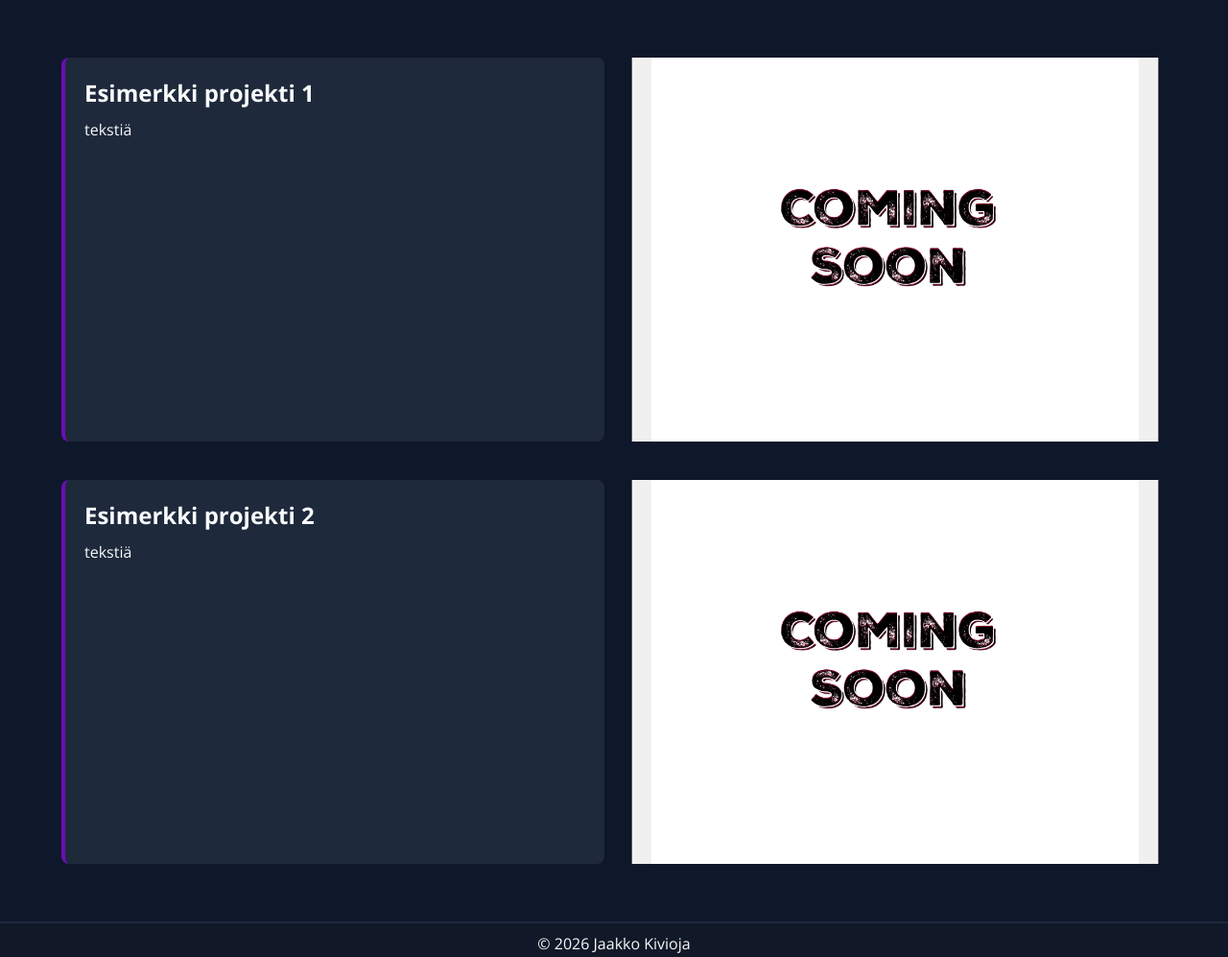
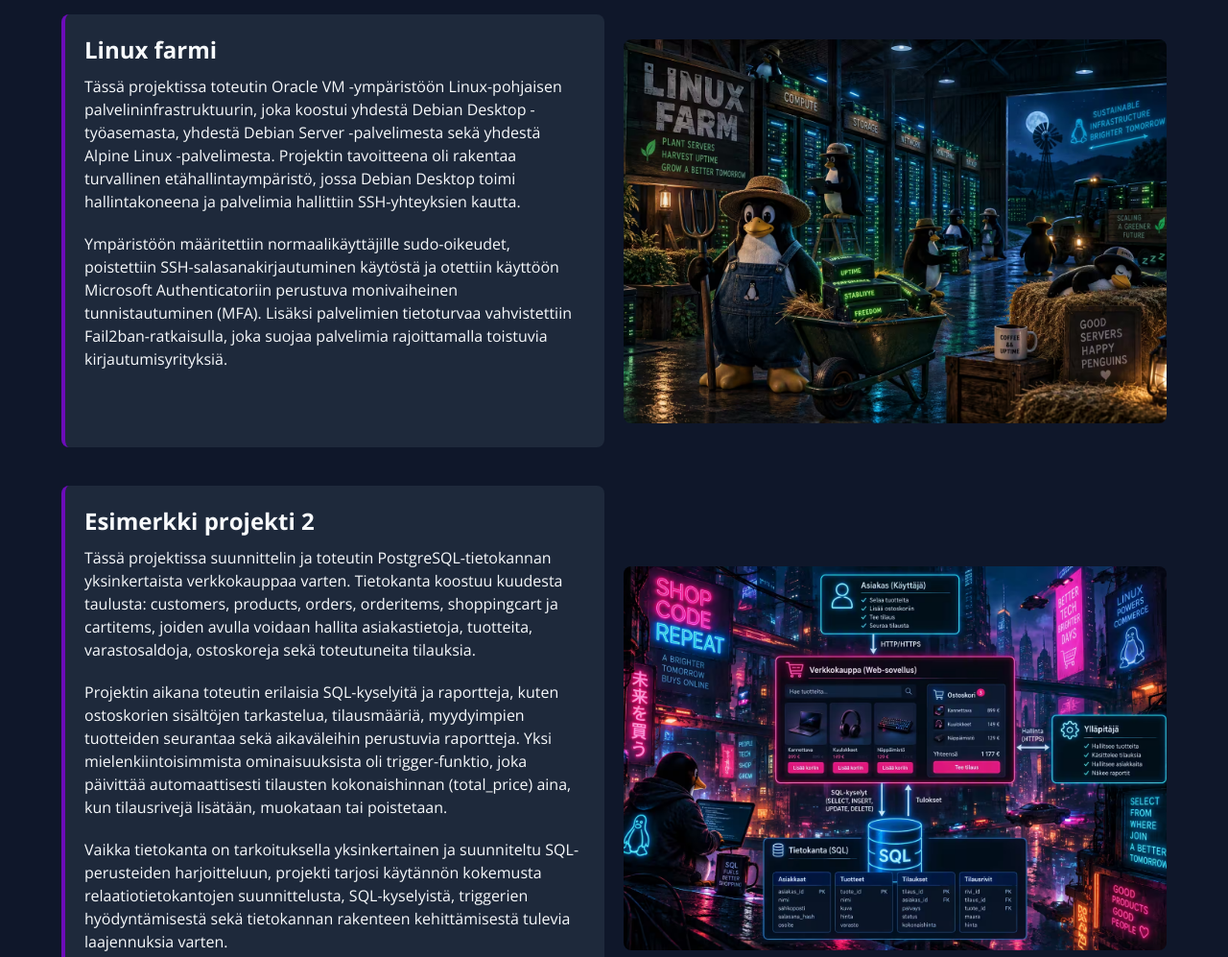
Before and after one commit to JJDyels/Nettisivut, a plain HTML site: page projekts.html in a window 1280 px wide. Shown: the part 400-1397 px from the top of the page at 96% size. Drawn offline with nearby package versions, Linux system fonts and the light colour scheme.

Commit message:
added pictures to html

```diff
--- a/css/styles.css
+++ b/css/styles.css
@@ -31,13 +31,15 @@ body {
 
 .header {
     background-color: #111827;
-    padding: 20px 0;
+    padding: 15px 0;
     text-align: center;
-    border-bottom: 2px solid #1E293B
+    border-bottom: 2px solid #1E293B;
+    position: sticky;
+    top: 0;
 }
 
 .navigation ul {
-    margin-top: 50px;
+    margin-top: 15px;
     padding: 0px;
     display: flex;
     justify-content: center;
@@ -106,7 +108,8 @@ body {
 
 /* MAIN INDEX.HTML*/
 .hero-section {
-    grid-column: 1 / -1; /* sama kuin 1 / 3 */
+    grid-column: 1 / -1;
+    /* sama kuin 1 / 3 */
 
     display: grid;
     grid-template-columns: repeat(auto-fit, minmax(350px, 1fr));
@@ -117,13 +120,15 @@ body {
 
 
 .about {
-    grid-column: 1 / -1; /* sama kuin 1 / 3 */
+    grid-column: 1 / -1;
+    /* sama kuin 1 / 3 */
 }
 
 /* MAIN PROJEKTS.HTML */
 
 .project {
-    grid-column: 1 / -1;  /* sama kuin 1 / 3 */
+    grid-column: 1 / -1;
+    /* sama kuin 1 / 3 */
     background-color: #1E293B;
     padding: 20px;
     border-radius: 8px;
@@ -139,13 +144,47 @@ body {
     margin-bottom: 20px;
 }
 
+.project-image {
+
+    border-radius: 8px;
+    overflow: hidden;
+
+    display: flex;
+    align-items: center;
+    justify-content: center;
+}
+
+.project-image img {
+    object-position: center;
+}
+
+.project video {
+    display: block;
+    margin: 0 auto;
+    max-width: 100%;
+    height: auto;
+}
+
+
 
 /* MAIN CONTACT.HTML */
 
 /* YHTEISET GRID ASETUKSET */
 
-.card, .hero-image, .project-image {
+.card,
+.project-image {
     height: 100%;
+}
+
+/* näytetään gridit yhdellä sarakkeella, jos selainikkuna on kapeampi kuin 1000px */
+@media (max-width: 1000px) {
+
+    .container,
+    .hero-section,
+    .project-section {
+        grid-template-columns: 1fr;
+    }
+
 }
 
 /*****************************************************************
--- a/projekts.html
+++ b/projekts.html
@@ -12,6 +12,7 @@
 
     <title>Portfolio</title>
     <link rel="stylesheet" href="css/styles.css">
+    <link rel="icon" href="pictures/icon.svg" type="image/svg+xml">
 </head>
 
 <body>
@@ -47,15 +48,30 @@
         <section class="project-section">
 
             <article class="card">
-                <h2>Esimerkki projekti 1</h2>
+                <h2>Linux farmi</h2>
                 <p>
-                    tekstiä
+                    Tässä projektissa toteutin Oracle VM -ympäristöön Linux-pohjaisen palvelininfrastruktuurin,
+                    joka koostui yhdestä Debian Desktop -työasemasta, yhdestä Debian Server -palvelimesta sekä yhdestä
+                    Alpine Linux -palvelimesta. Projektin tavoitteena oli rakentaa turvallinen etähallintaympäristö,
+                    jossa Debian Desktop toimi hallintakoneena ja palvelimia hallittiin SSH-yhteyksien kautta.
+                </p>
+                <p>
+                    Ympäristöön määritettiin normaalikäyttäjille sudo-oikeudet, poistettiin SSH-salasanakirjautuminen
+                    käytöstä ja otettiin käyttöön Microsoft Authenticatoriin perustuva monivaiheinen tunnistautuminen
+                    (MFA). Lisäksi palvelimien tietoturvaa vahvistettiin Fail2ban-ratkaisulla, joka suojaa palvelimia
+                    rajoittamalla toistuvia kirjautumisyrityksiä.
                 </p>
             </article>
 
             <!-- Tähän tulee projekti1 image -->
+
             <picture class="project-image">
-                <img class="image" src="pictures/Comin soon 1920x1920.jpg" alt="kuvassa tulossa pian teksti" />
+                <source type="image/avif" srcset="pictures/Linuxfarm_1536.avif 1536w" sizes="100vw">
+
+                <source type="image/webp" srcset="pictures/Linux_farmi-1536.webp 1536w" sizes="100vw">
+
+                <img class="image" src="pictures/Linux_farmi-1536.jpg" alt="Linux-pingviinit ylläpitämässä maatilaa"
+                    width="1536" height="1024" fetchpriority="high">
             </picture>
 
         </section>
@@ -65,15 +81,42 @@
             <article class="card">
                 <h2>Esimerkki projekti 2</h2>
                 <p>
-                    tekstiä
+                    Tässä projektissa suunnittelin ja toteutin PostgreSQL-tietokannan yksinkertaista verkkokauppaa
+                    varten. Tietokanta koostuu kuudesta taulusta: customers, products, orders, orderitems, shoppingcart
+                    ja cartitems, joiden avulla voidaan hallita asiakastietoja, tuotteita, varastosaldoja, ostoskoreja
+                    sekä toteutuneita tilauksia.
+                </p>
+                <p>
+
+                    Projektin aikana toteutin erilaisia SQL-kyselyitä ja raportteja, kuten ostoskorien sisältöjen
+                    tarkastelua, tilausmääriä, myydyimpien tuotteiden seurantaa sekä aikaväleihin perustuvia raportteja.
+                    Yksi mielenkiintoisimmista ominaisuuksista oli trigger-funktio, joka päivittää automaattisesti
+                    tilausten kokonaishinnan (total_price) aina, kun tilausrivejä lisätään, muokataan tai poistetaan.
+                </p>
+                <p>
+                    Vaikka tietokanta on tarkoituksella yksinkertainen ja suunniteltu SQL-perusteiden harjoitteluun,
+                    projekti tarjosi käytännön kokemusta relaatiotietokantojen suunnittelusta, SQL-kyselyistä,
+                    triggerien hyödyntämisestä sekä tietokannan rakenteen kehittämisestä tulevia laajennuksia varten.
                 </p>
             </article>
 
             <!-- Tähän tulee projekti2 image -->
             <picture class="project-image">
-                <img class="image" src="pictures/Comin soon 1920x1920.jpg" alt="kuvassa tulossa pian teksti" />
+                <source type="image/avif" srcset="pictures/SQL_1536.avif 1536w" sizes="100vw">
+
+                <source type="image/webp" srcset="pictures/SQL_1536.webp 1536w" sizes="100vw">
+
+                <img class="image" src="pictures/SQL_1536.jpg" alt="SQL-tietokannat" width="1536" height="1024"
+                    fetchpriority="low">
             </picture>
 
+        </section>
+
+        <section class="project">
+            <video controls preload="metadata" poster="pictures/Comin soon 1920x1920.jpg" width="640" height="480"
+                autoplay loop>
+                <source src="media/aallot.mp4" type="video/mp4">
+            </video>
         </section>
 
     </main>
```
Also changed, not shown: contact.html (+1 -0 lines), index.html (+8 -2 lines), pictures/.JPEG (added), pictures/Linuxfarm_1536.AVIF (added), pictures/Linuxfarm_1536.WebP (added), pictures/SQL_1536.AVIF (added), pictures/SQL_1536.JPEG (added), pictures/SQL_1536.WebP (added), pictures/Työpiste_1536.AVIF (added), pictures/Työpiste_1536.JPEG (added), pictures/Työpiste_1536.WebP (added), pictures/icon.svg (added).
